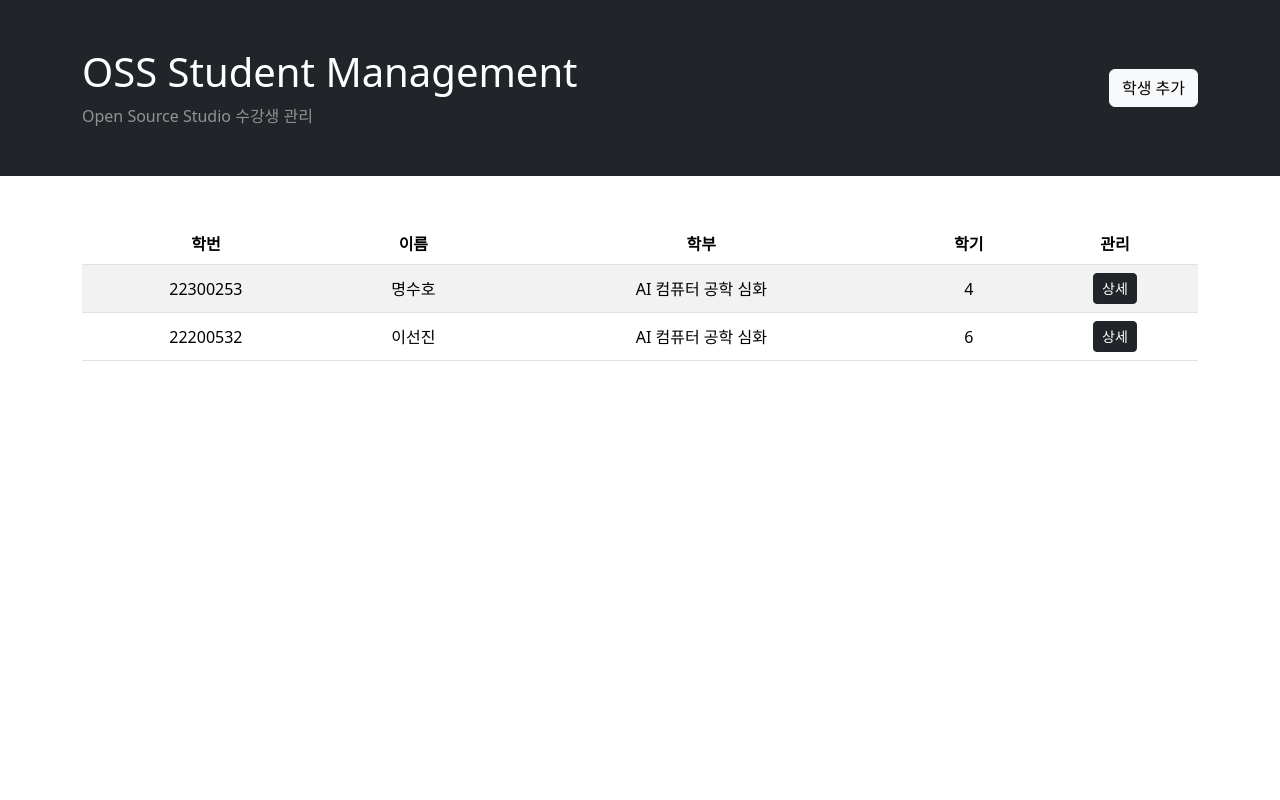
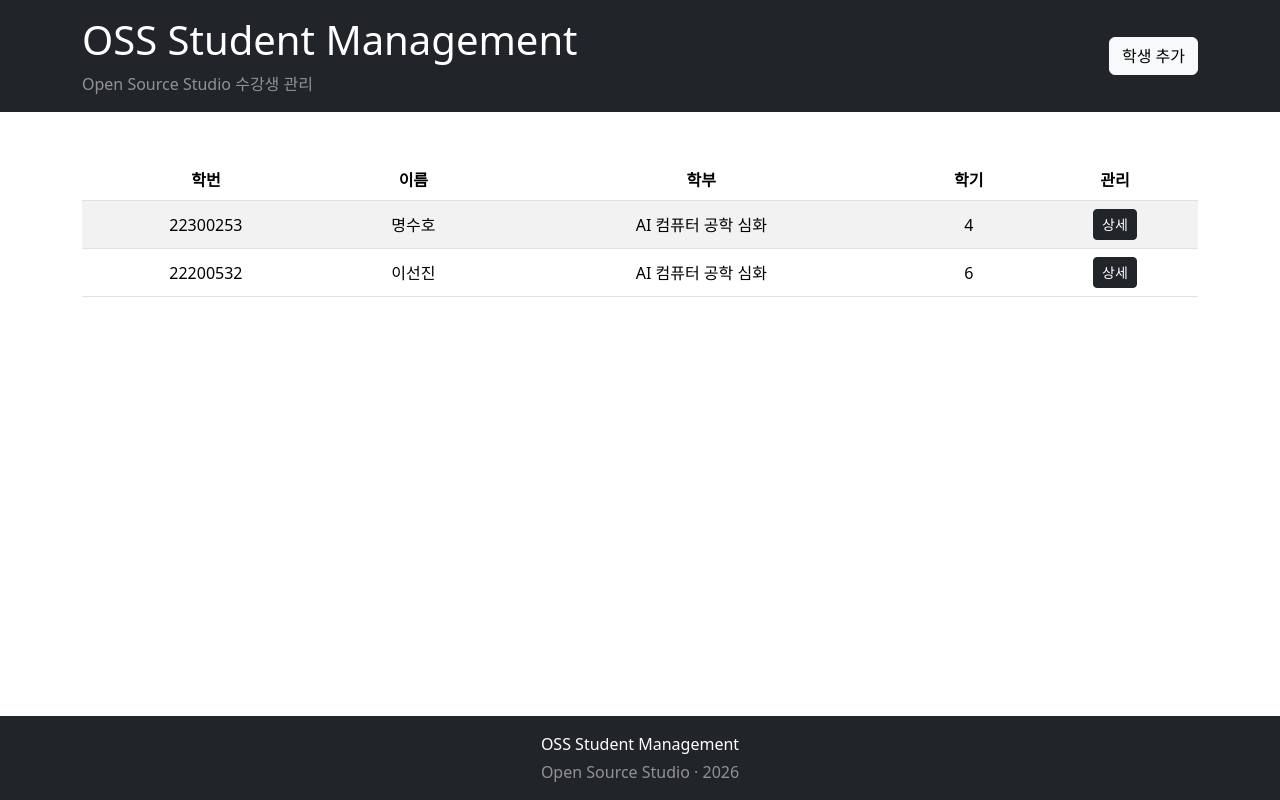
Before and after one commit to Suho-22300253/2026OSS_assign03, a plain HTML site: page index.html in a window 1280 px wide. Drawn offline with nearby package versions, Linux system fonts and the light colour scheme.

Commit message:
finalize add footer and standardization 2

```diff
--- a/index.html
+++ b/index.html
@@ -12,9 +12,9 @@
 
 </head>
 
-<body>
+<body  class="d-flex flex-column min-vh-100">
 
-    <header class="bg-dark text-white py-5">
+    <header class="bg-dark text-white py-3">
 
         <div class="container">
 
@@ -28,7 +28,11 @@
                     </p>
                 </div>
 
-                <a href="add.html" class="btn btn-light">
+                <!--
+                text-nowrap → 학생 추가를 줄바꿈하지 않음
+                flex-shrink-0 → Flexbox 안에서 버튼 폭이 강제로 줄어들지 않게 함
+                -->
+                <a href="add.html" class="btn btn-light text-nowrap flex-shrink-0">
                     학생 추가
                 </a>
 
@@ -38,7 +42,7 @@
 
     </header>
 
-    <main class="container py-5">
+    <main class="container py-5 flex-grow-1">
         <!--table-responsive : 화면이 좁아서 표가 다 안 들어가면, 표를 억지로 찌그러뜨리지 않고 가로 스크롤로 볼 수 있게 해준-->
         <div class="table-responsive">
             <!--table : Bootstrap의 기본 표 스타일을 적용 -->
@@ -89,8 +93,11 @@
 
     </main>
 
-    <footer>
-
+    <footer class="bg-dark text-white text-center py-3 mt-5">
+        <div class="container">
+            <p class="mb-1">OSS Student Management</p>
+            <p class="text-white-50 mb-0">Open Source Studio · 2026</p>
+        </div>
     </footer>
 
 </body>
```
Also changed, not shown: add.html (+9 -3 lines), edit.html (+12 -5 lines), example.html (+8 -6 lines).
